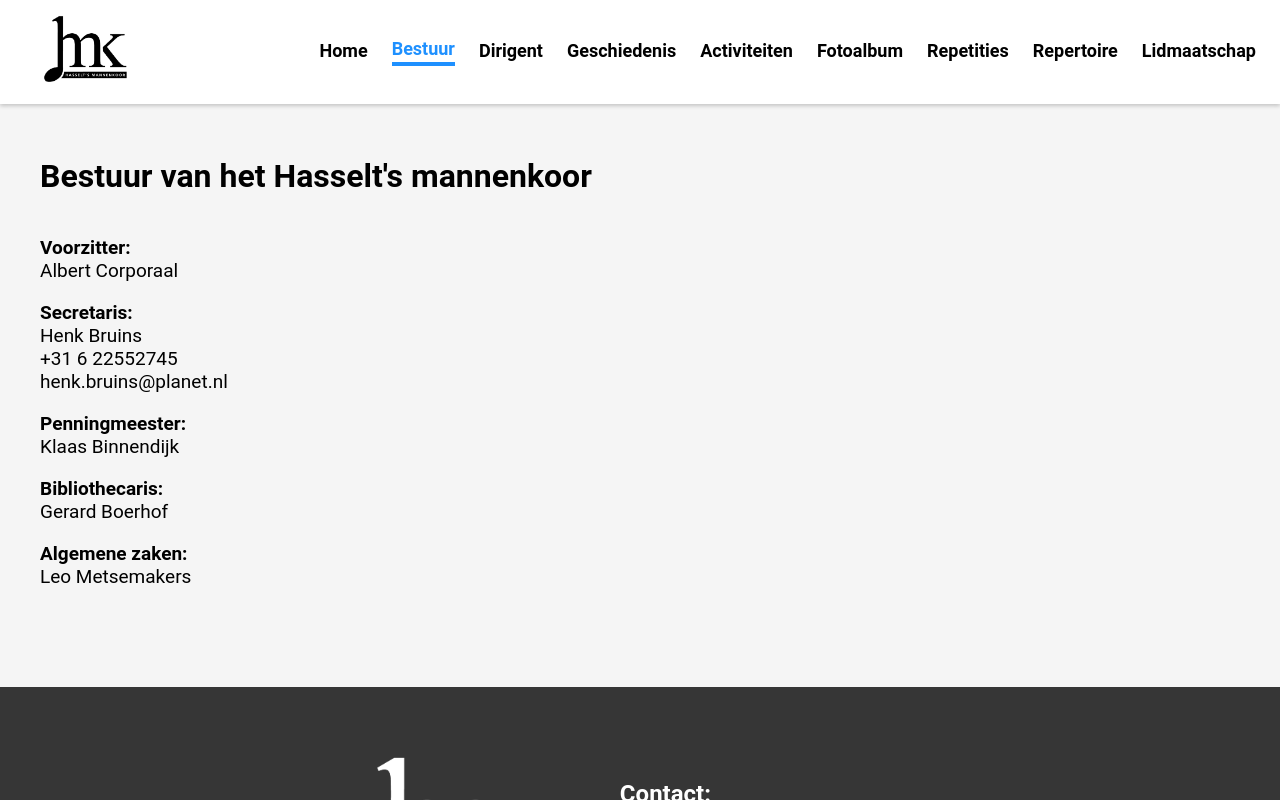
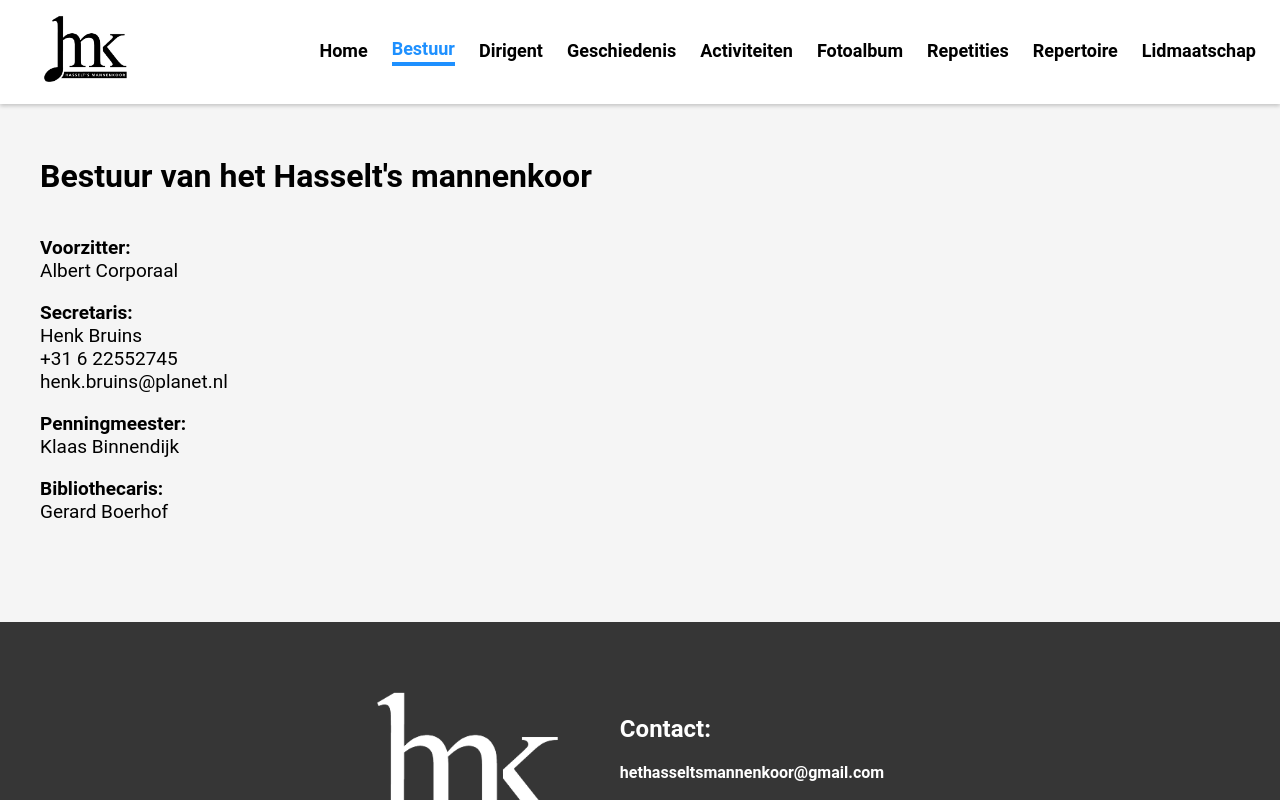
Before and after one commit to Rick-VA/mannenkoor-hasselt, a Vue app: page /bestuur in a window 1280 px wide. Shown: the top 800 px of the page. Built offline with nearby package versions, Linux system fonts and the light colour scheme.

Commit message:
feat: remove member

```diff
--- a/src/views/BestuurView.vue
+++ b/src/views/BestuurView.vue
@@ -31,12 +31,6 @@
       Gerard Boerhof
       <br>
     </p>
-    <p>
-      <b>Algemene zaken:</b>
-      <br>
-      Leo Metsemakers
-      <br>
-    </p>
   </div>
 
 
```
